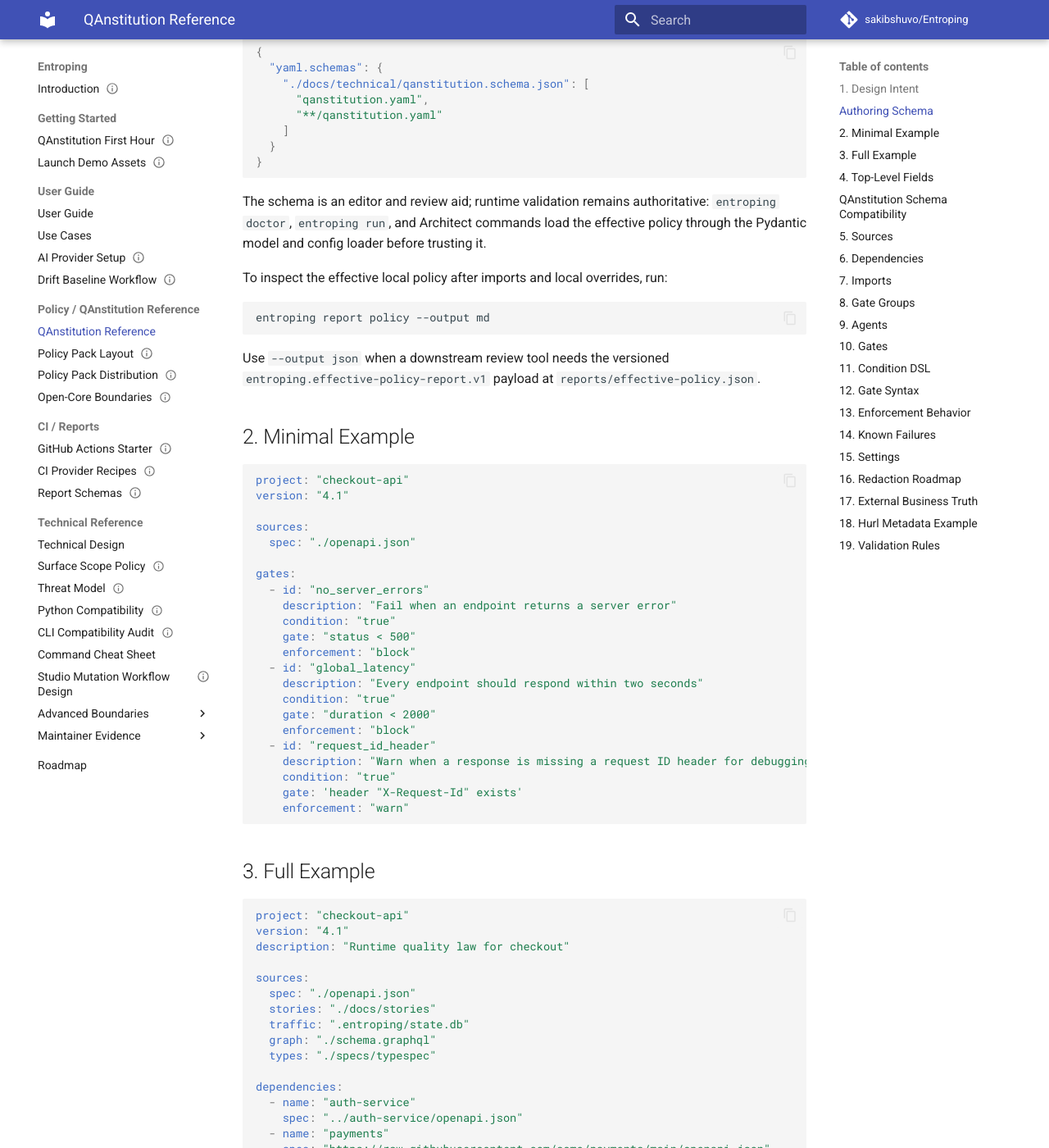
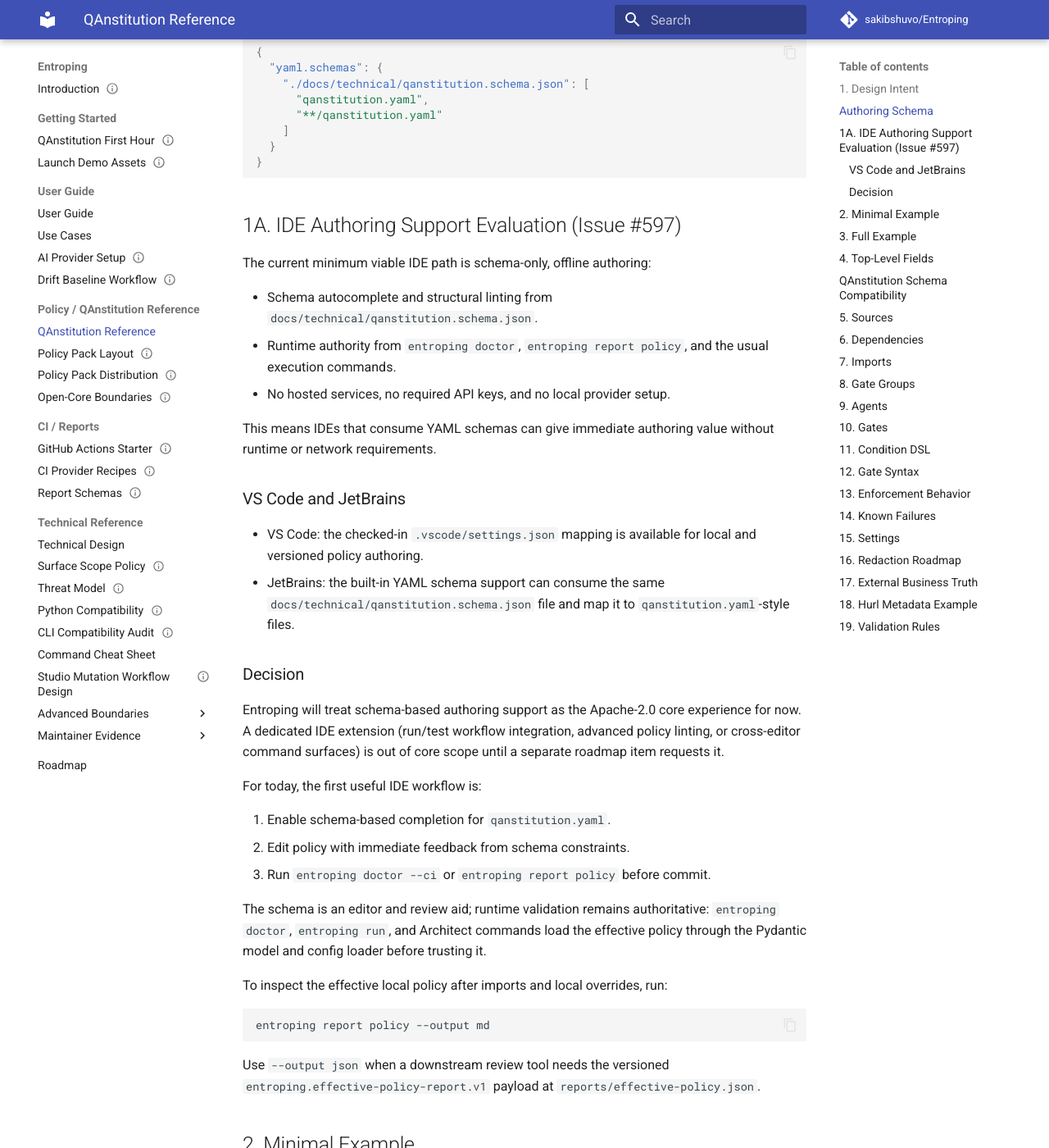
Before and after one commit to sakibshuvo/Entroping, an MkDocs documentation site: the page built from docs/technical/QANSTITUTION_REFERENCE.md, in a window 1280 px wide and 1400 px high, scrolled down 812 px. Shown: the whole window at 82% size. Built offline with MkDocs 1.6.1 and Material for MkDocs 9.7.7, drawn with Linux system fonts in a browser that asks for light colours; comment, search, counter and statistics services are not loaded.

Commit message:
docs(qanstitution): define IDE authoring boundary (#607)

````diff
--- a/docs/technical/QANSTITUTION_REFERENCE.md
+++ b/docs/technical/QANSTITUTION_REFERENCE.md
@@ -41,6 +41,41 @@ VS Code and YAML language server users can rely on the checked-in
   }
 }
 ```
+
+## 1A. IDE Authoring Support Evaluation (Issue #597)
+
+The current minimum viable IDE path is schema-only, offline authoring:
+
+- Schema autocomplete and structural linting from
+  `docs/technical/qanstitution.schema.json`.
+- Runtime authority from `entroping doctor`, `entroping report policy`, and the
+  usual execution commands.
+- No hosted services, no required API keys, and no local provider setup.
+
+This means IDEs that consume YAML schemas can give immediate authoring value
+without runtime or network requirements.
+
+### VS Code and JetBrains
+
+- VS Code:
+  the checked-in `.vscode/settings.json` mapping is available for local and
+  versioned policy authoring.
+- JetBrains:
+  the built-in YAML schema support can consume the same `docs/technical/qanstitution.schema.json`
+  file and map it to `qanstitution.yaml`-style files.
+
+### Decision
+
+Entroping will treat schema-based authoring support as the Apache-2.0 core
+experience for now. A dedicated IDE extension (run/test workflow integration,
+advanced policy linting, or cross-editor command surfaces) is out of core scope
+until a separate roadmap item requests it.
+
+For today, the first useful IDE workflow is:
+
+1. Enable schema-based completion for `qanstitution.yaml`.
+2. Edit policy with immediate feedback from schema constraints.
+3. Run `entroping doctor --ci` or `entroping report policy` before commit.
 
 The schema is an editor and review aid; runtime validation remains authoritative:
 `entroping doctor`, `entroping run`, and Architect commands load the effective
````
Also changed, not shown: README.md (+2 -2 lines), decisions/ADR-0016-ide-authoring-support-for-qanstitution.md (added, +66 -0 lines), docs/meta/DECISION_REGISTRY.yaml (+24 -0 lines), docs/meta/VAULT_INDEX.md (+1 -0 lines), docs/user/QANSTITUTION_FIRST_HOUR.md (+4 -0 lines), 1 other file.
